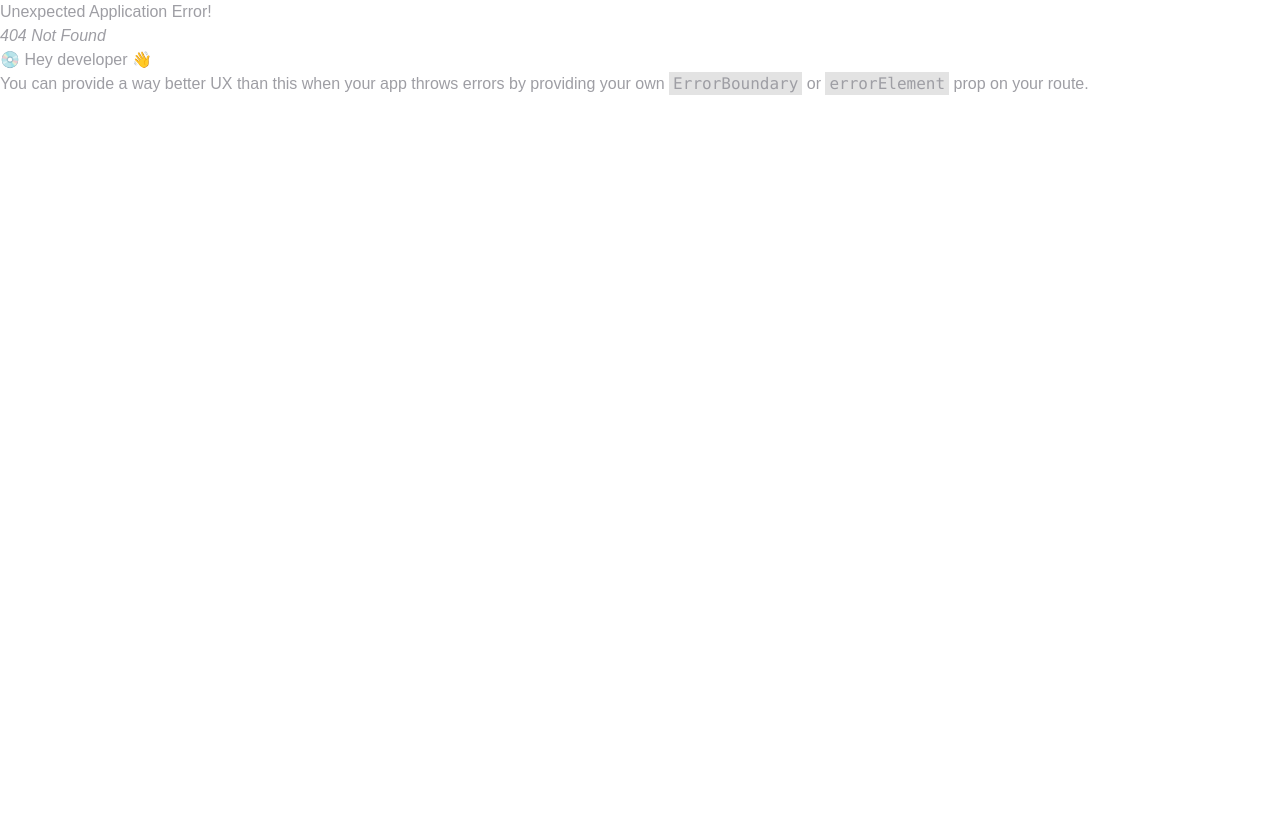
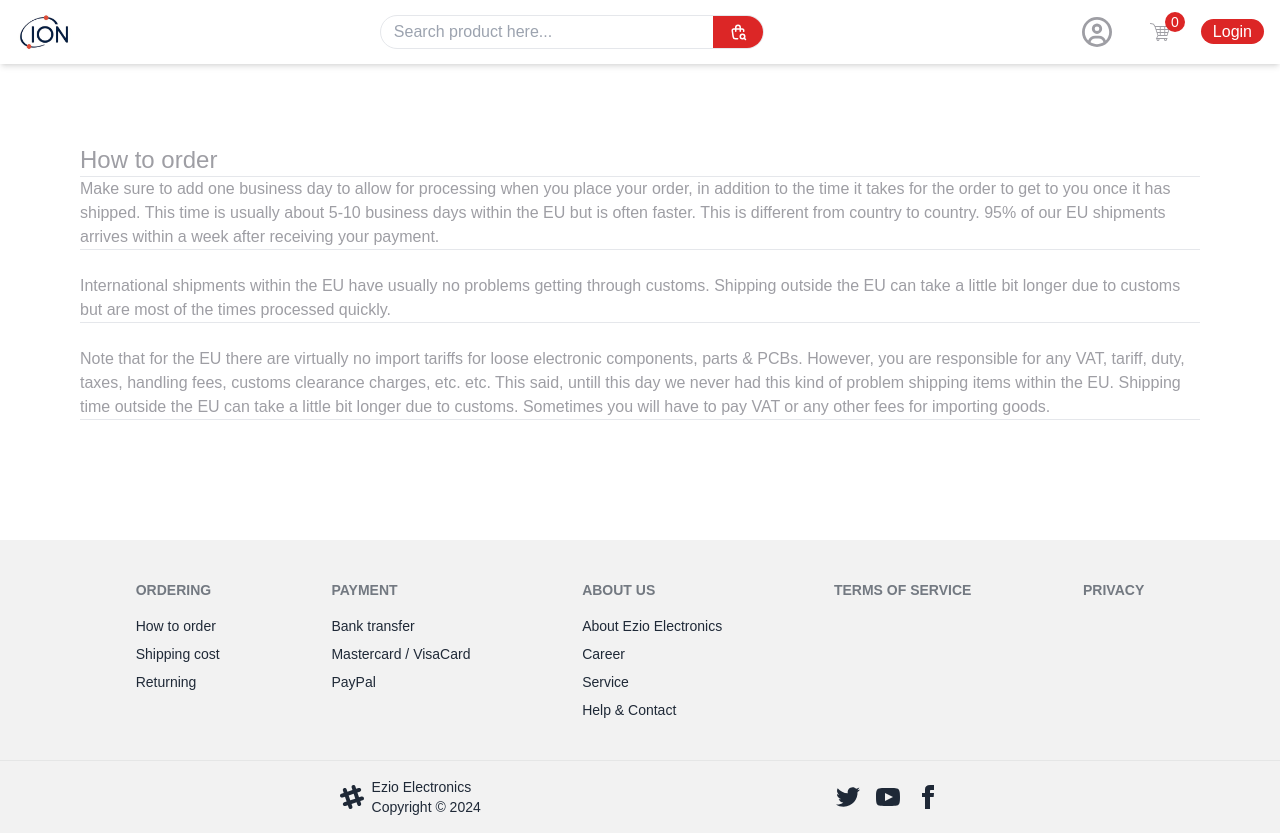
Before and after one commit to Ezat1985/MERN_Ecommerce_Website, a React (Vite) app in the folder Frontend/my frontend/: page /order in a window 1280 px wide. Before the commit this address had no page. Before the commit the page ends 800 px from the top, so only its background shows below. Built offline with nearby package versions, Linux system fonts and the light colour scheme.

Commit message:
added footer

```diff
--- a/Frontend/my frontend/src/App.jsx
+++ b/Frontend/my frontend/src/App.jsx
@@ -19,6 +19,7 @@
 import CategoryPage from "./pages/CategoryPage.jsx";
 import UserList from "./components/UserList.jsx";
 import Cart from "./pages/Cart.jsx";
+import FooterOrder from "./components/FooterOrder.jsx";
 
 function App() {
   const router = createBrowserRouter(
@@ -31,6 +32,7 @@
         <Route path="/product/:id" element={<ProductDetails />} />
         <Route path="/product-category/:category" element={<CategoryPage />} />
         <Route path="/cart" element={<Cart />} />
+        <Route path="/order" element={<FooterOrder />} />
         <Route path="/admin-panel" element={<AdminPanel />}>
           <Route path="add-product" element={<AddProduct />} />
           <Route path="AdminSidebar" element={<AdminSidebar />} />
--- /dev/null
+++ b/Frontend/my frontend/src/components/Footer.jsx
@@ -0,0 +1,96 @@
+import { Link } from "react-router-dom";
+
+const Footer = () => {
+  return (
+    <div className="pt-10">
+      <footer className="footer bg-base-200 text-base-content p-10 justify-evenly">
+        <nav>
+          <h6 className="footer-title">Ordering</h6>
+          <Link to="/FooterOrder" className="link link-hover">
+            How to order
+          </Link>
+          <Link className="link link-hover">Shipping cost</Link>
+          <Link className="link link-hover">Returning</Link>
+        </nav>
+        <nav>
+          <h6 className="footer-title">Payment</h6>
+          <Link className="link link-hover">Bank transfer</Link>
+          <Link className="link link-hover">Mastercard / VisaCard</Link>
+          <Link className="link link-hover">PayPal</Link>
+        </nav>
+        <nav>
+          <h6 className="footer-title">About us</h6>
+          <Link className="link link-hover">About Ezio Electronics</Link>
+          <Link className="link link-hover">Career</Link>
+          <Link className="link link-hover">Service</Link>
+          <Link className="link link-hover">Help & Contact</Link>
+        </nav>
+        <nav>
+          <h6 className="footer-title">Terms of service</h6>
+        </nav>
+        <nav>
+          <h6 className="footer-title">Privacy</h6>
+        </nav>
+      </footer>
+      <footer className="footer bg-base-200 text-base-content border-base-300 border-t py-4 justify-evenly">
+        <aside className="grid-flow-col items-center">
+          <svg
+            width="24"
+            height="24"
+            viewBox="0 0 24 24"
+            xmlns="http://www.w3.org/2000/svg"
+            fillRule="evenodd"
+            clipRule="evenodd"
+            className="fill-current"
+          >
+            <path d="M22.672 15.226l-2.432.811.841 2.515c.33 1.019-.209 2.127-1.23 2.456-1.15.325-2.148-.321-2.463-1.226l-.84-2.518-5.013 1.677.84 2.517c.391 1.203-.434 2.542-1.831 2.542-.88 0-1.601-.564-1.86-1.314l-.842-2.516-2.431.809c-1.135.328-2.145-.317-2.463-1.229-.329-1.018.211-2.127 1.231-2.456l2.432-.809-1.621-4.823-2.432.808c-1.355.384-2.558-.59-2.558-1.839 0-.817.509-1.582 1.327-1.846l2.433-.809-.842-2.515c-.33-1.02.211-2.129 1.232-2.458 1.02-.329 2.13.209 2.461 1.229l.842 2.515 5.011-1.677-.839-2.517c-.403-1.238.484-2.553 1.843-2.553.819 0 1.585.509 1.85 1.326l.841 2.517 2.431-.81c1.02-.33 2.131.211 2.461 1.229.332 1.018-.21 2.126-1.23 2.456l-2.433.809 1.622 4.823 2.433-.809c1.242-.401 2.557.484 2.557 1.838 0 .819-.51 1.583-1.328 1.847m-8.992-6.428l-5.01 1.675 1.619 4.828 5.011-1.674-1.62-4.829z"></path>
+          </svg>
+          <p>
+            Ezio Electronics
+            <br />
+            Copyright &copy; 2024
+          </p>
+        </aside>
+        <nav className="md:place-self-center md:justify-self-end">
+          <div className="grid grid-flow-col gap-4">
+            <a>
+              <svg
+                xmlns="http://www.w3.org/2000/svg"
+                width="24"
+                height="24"
+                viewBox="0 0 24 24"
+                className="fill-current"
+              >
+                <path d="M24 4.557c-.883.392-1.832.656-2.828.775 1.017-.609 1.798-1.574 2.165-2.724-.951.564-2.005.974-3.127 1.195-.897-.957-2.178-1.555-3.594-1.555-3.179 0-5.515 2.966-4.797 6.045-4.091-.205-7.719-2.165-10.148-5.144-1.29 2.213-.669 5.108 1.523 6.574-.806-.026-1.566-.247-2.229-.616-.054 2.281 1.581 4.415 3.949 4.89-.693.188-1.452.232-2.224.084.626 1.956 2.444 3.379 4.6 3.419-2.07 1.623-4.678 2.348-7.29 2.04 2.179 1.397 4.768 2.212 7.548 2.212 9.142 0 14.307-7.721 13.995-14.646.962-.695 1.797-1.562 2.457-2.549z"></path>
+              </svg>
+            </a>
+            <a>
+              <svg
+                xmlns="http://www.w3.org/2000/svg"
+                width="24"
+                height="24"
+                viewBox="0 0 24 24"
+                className="fill-current"
+              >
+                <path d="M19.615 3.184c-3.604-.246-11.631-.245-15.23 0-3.897.266-4.356 2.62-4.385 8.816.029 6.185.484 8.549 4.385 8.816 3.6.245 11.626.246 15.23 0 3.897-.266 4.356-2.62 4.385-8.816-.029-6.185-.484-8.549-4.385-8.816zm-10.615 12.816v-8l8 3.993-8 4.007z"></path>
+              </svg>
+            </a>
+            <a>
+              <svg
+                xmlns="http://www.w3.org/2000/svg"
+                width="24"
+                height="24"
+                viewBox="0 0 24 24"
+                className="fill-current"
+              >
+                <path d="M9 8h-3v4h3v12h5v-12h3.642l.358-4h-4v-1.667c0-.955.192-1.333 1.115-1.333h2.885v-5h-3.808c-3.596 0-5.192 1.583-5.192 4.615v3.385z"></path>
+              </svg>
+            </a>
+          </div>
+        </nav>
+      </footer>
+    </div>
+  );
+};
+
+export default Footer;
--- /dev/null
+++ b/Frontend/my frontend/src/components/FooterOrder.jsx
@@ -0,0 +1,30 @@
+const FooterOrder = () => {
+  return (
+    <div className="p-20">
+      <h5 className="text-2xl te ">How to order</h5>
+      <hr />
+      <p>
+        Make sure to add one business day to allow for processing when you place
+        your order, in addition to the time it takes for the order to get to you
+        once it has shipped. This time is usually about 5-10 business days
+        within the EU but is often faster. This is different from country to
+        country. 95% of our EU shipments arrives within a week after receiving
+        your payment. <hr />
+        <br />
+        International shipments within the EU have usually no problems getting
+        through customs. Shipping outside the EU can take a little bit longer
+        due to customs but are most of the times processed quickly. <hr />
+        <br />
+        Note that for the EU there are virtually no import tariffs for loose
+        electronic components, parts & PCBs. However, you are responsible for
+        any VAT, tariff, duty, taxes, handling fees, customs clearance charges,
+        etc. etc. This said, untill this day we never had this kind of problem
+        shipping items within the EU. Shipping time outside the EU can take a
+        little bit longer due to customs. Sometimes you will have to pay VAT or
+        any other fees for importing goods. <hr />
+      </p>
+    </div>
+  );
+};
+
+export default FooterOrder;
--- a/Frontend/my frontend/src/layouts/MainLayouts.jsx
+++ b/Frontend/my frontend/src/layouts/MainLayouts.jsx
@@ -2,6 +2,7 @@
 import Navbar from "../components/Navbar";
 import { Toaster } from "react-hot-toast";
 import { useState } from "react";
+import Footer from "../components/Footer";
 
 const MainLayout = () => {
   const [cart, setCart] = useState([]);
@@ -10,6 +11,7 @@
       <Navbar cart={cart} />
       <Toaster />
       <Outlet context={{ cart, setCart }} />
+      <Footer />
     </div>
   );
 };
--- a/Frontend/my frontend/src/pages/Cart.jsx
+++ b/Frontend/my frontend/src/pages/Cart.jsx
@@ -3,16 +3,23 @@
 
 const Cart = () => {
   const { cart, setCart } = useOutletContext();
-
+  const Cost = cart.reduce(
+    (acc, item) => acc + item.quantity * item.new_price,
+    0
+  );
+  const totalCost = Cost + 7;
+  const allProducts = cart.reduce((acc, item) => acc + item.quantity, 0);
   if (!cart.length) {
     return <div className="text-center text-2xl pt-40">No items in Cart!</div>;
   }
   console.log(cart);
   return (
     <div>
-      <h2 className="font-bold p-4 text-center text-xl text-slate-700 bg-slate-200 mb-5">
+      <h2 className="font-bold p-4 text-center text-xl text-slate-700 bg-slate-100 mb-5">
         Your cart <br />
-        <span className="text-sm">There are {1} products in your cart </span>
+        <span className="text-sm">
+          There are {allProducts} products in your cart{" "}
+        </span>
       </h2>
       <div className="flex flex-row flex-wrap justify-center gap-40">
         <div className="overflow-x-auto bg-slate-100 rounded-lg">
@@ -60,13 +67,17 @@
                   <td>{item.quantity * item.new_price} €</td>
                   <td>
                     <button
-                      className="btn btn-circle btn-sm text-red-500"
+                      className="btn btn-circle btn-sm size-4 mx-7"
                       onClick={() => {
                         const newArray = removeFromCart(cart, item);
                         setCart(newArray);
                       }}
                     >
-                      x
+                      <img
+                        src="./src/images/bin.png"
+                        alt="bin"
+                        className="items-center"
+                      />
                     </button>
                   </td>
                 </tr>
@@ -86,7 +97,7 @@
             <tbody>
               <tr>
                 <td>Cost All Products</td>
-                <td> 1000 €</td>
+                <td> {Cost} €</td>
                 {/*  <td>{item.quantity * item.new_price} €</td> */}
               </tr>
               <tr>
@@ -96,7 +107,7 @@
               </tr>
               <tr>
                 <td>Total</td>
-                <td> 1007 €</td>
+                <td> {totalCost} €</td>
                 {/*  <td>{item.quantity * item.new_price} €</td> */}
               </tr>
               <button className="btn btn-warning p-3 ml-20 my-5 ">
--- a/Frontend/my frontend/src/pages/ProductDetails.jsx
+++ b/Frontend/my frontend/src/pages/ProductDetails.jsx
@@ -7,6 +7,7 @@
 
 const ProductDetails = () => {
   const { cart, setCart } = useOutletContext();
+  //const isProductInCart = cart.find((item) => item.id === product.id);
   const [product, setProduct] = useState({
     name: "",
     description: "",
@@ -139,9 +140,6 @@
           </div>
 
           <div className="flex items-center gap-3 my-2">
-            <button className="border-2 border-red-600 rounded px-3 py-1 min-w-[120px] text-red-600 font-medium hover:bg-red-600 hover:text-white">
-              Buy
-            </button>
             <button
               onClick={() => {
                 const newArray = addToCart(cart, product);
--- a/Frontend/my frontend/src/utils/cart.js
+++ b/Frontend/my frontend/src/utils/cart.js
@@ -1,9 +1,9 @@
 const addToCart = (cart, newProduct) => {
-  const existingProduct = cart.find((item) => item.id === newProduct.id);
+  const existingProduct = cart.find((item) => item._id === newProduct._id);
 
   if (existingProduct) {
     return cart.map((item) =>
-      item.id === newProduct.id
+      item._id === newProduct._id
         ? { ...item, quantity: item.quantity + 1 }
         : item
     );
@@ -13,13 +13,13 @@
 };
 
 const removeFromCart = (cart, newProduct) => {
-  const existingProduct = cart.find((item) => item.id === newProduct.id);
+  const existingProduct = cart.find((item) => item._id === newProduct._id);
 
   if (existingProduct.quantity === 1) {
-    return cart.filter((item) => item.id !== newProduct.id);
+    return cart.filter((item) => item._id !== newProduct._id);
   } else {
     return cart.map((item) =>
-      item.id === newProduct.id
+      item._id === newProduct._id
         ? { ...item, quantity: item.quantity - 1 }
         : item
     );
```
Also changed, not shown: Frontend/my frontend/src/images/bin.png (added), 1 other file (tests, documents, lock files or other folders).
